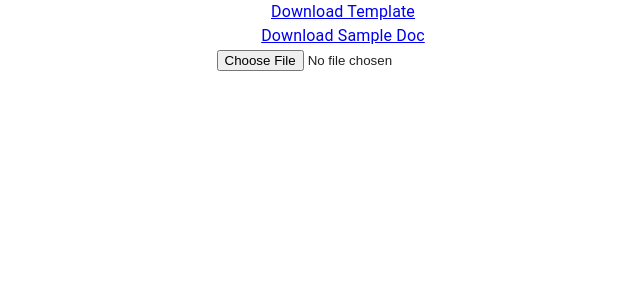
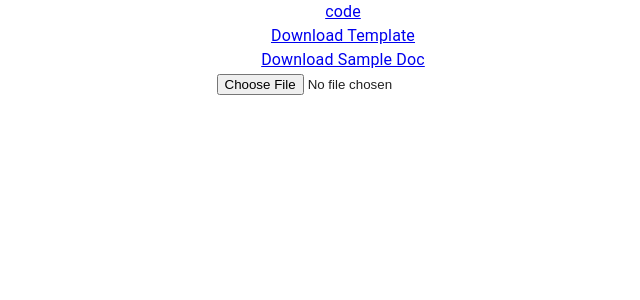
Before and after one commit to eyarham/route-maker, a React (Create React App) app: page / in a window 1280 px wide. Shown: the top 300 px of the page, without its empty margins (297-937 px from the left). Built offline with nearby package versions, Linux system fonts and the light colour scheme.

Commit message:
adding links to readme and site

```diff
--- a/src/home/Home.jsx
+++ b/src/home/Home.jsx
@@ -31,7 +31,7 @@ const Home = () => {
     <div>
               {/* CssBaseline kickstart an elegant, consistent, and simple baseline to build upon. */}
               <CssBaseline />
-
+<a href='https://github.com/eyarham/route-maker' target="_blank">code</a>
       <div><CSVLink data={templateData}>Download Template</CSVLink></div>
       <div><CSVLink data={sampleData}>Download Sample Doc</CSVLink></div>
       <div> <input
```
Also changed, not shown: 1 other file (tests, documents, lock files or other folders).
